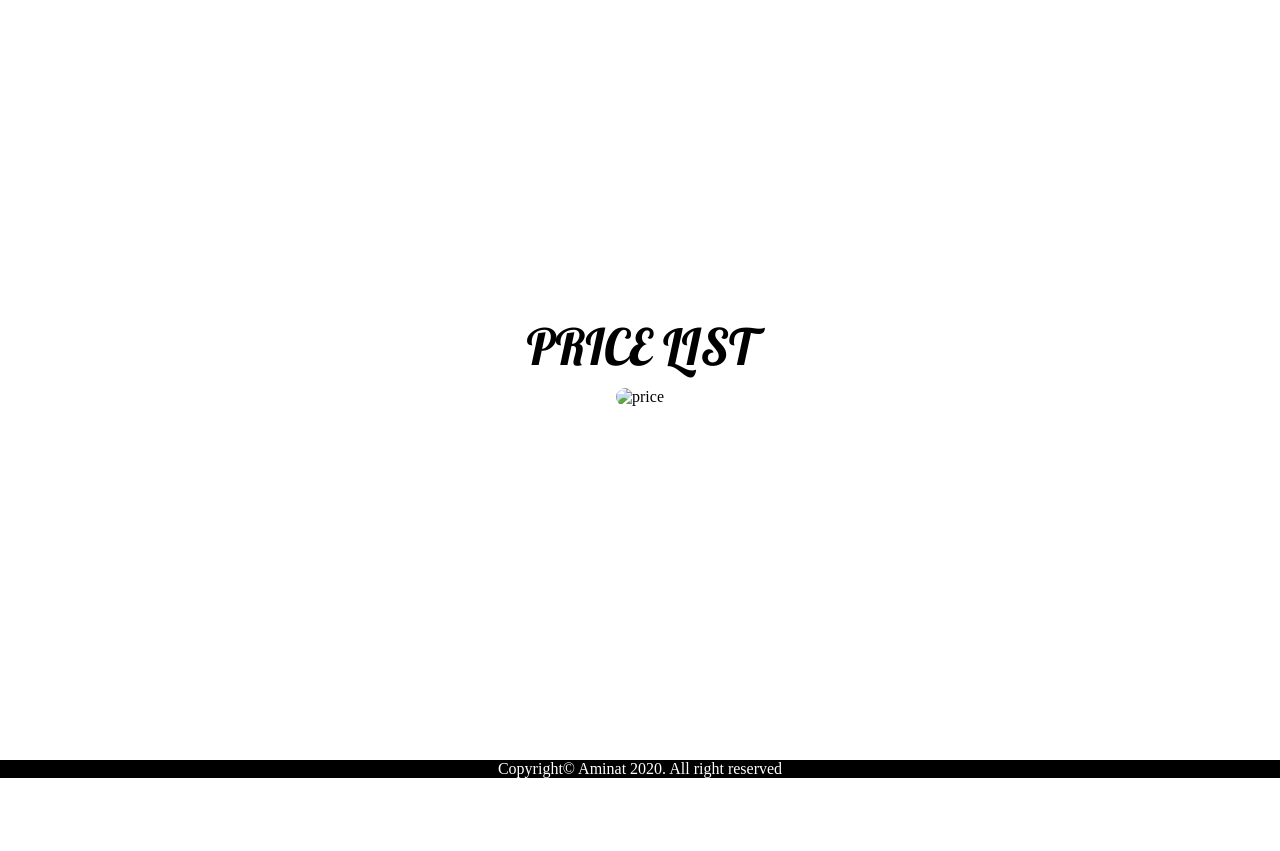
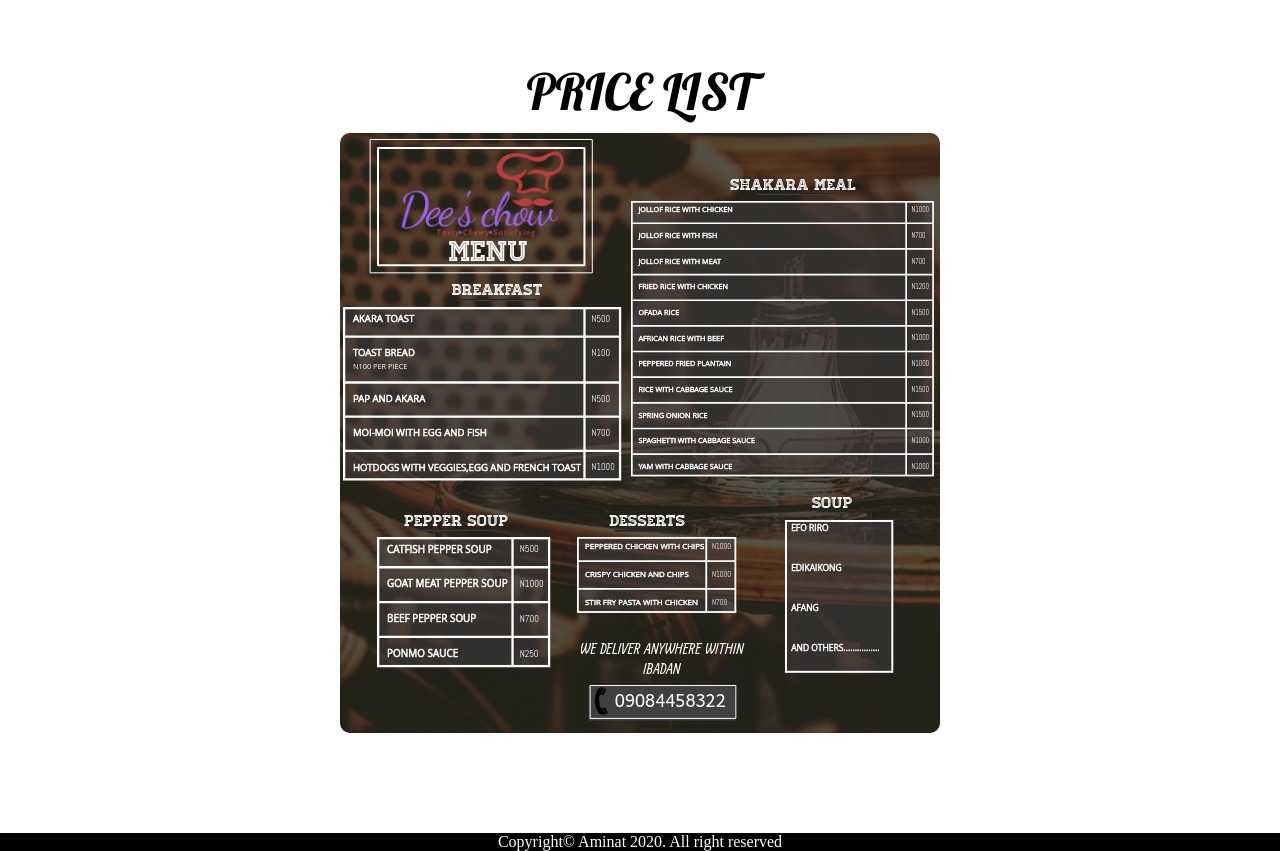
Before and after one commit to Yetunde09/Dee-s-chow, a plain HTML site: page price.html in a window 1280 px wide. Shown: the part 840-1691 px from the top of the page. Before the commit the page ends 1618 px from the top, so only its background shows below. Drawn offline with Linux system fonts and the light colour scheme; the site is published under a folder, as on GitHub Pages, so addresses that start at the root find nothing.

Commit message:
Update price.html

```diff
--- a/price.html
+++ b/price.html
@@ -41,7 +41,7 @@
         <section id="price">
             <div class="price container">
                 <h1>Price List</h1>
-                <img src="/imgs/pricelist.jpg" alt="price">
+                <img src="imgs/pricelist.jpg" alt="price">
                   </div>
 
 
```
